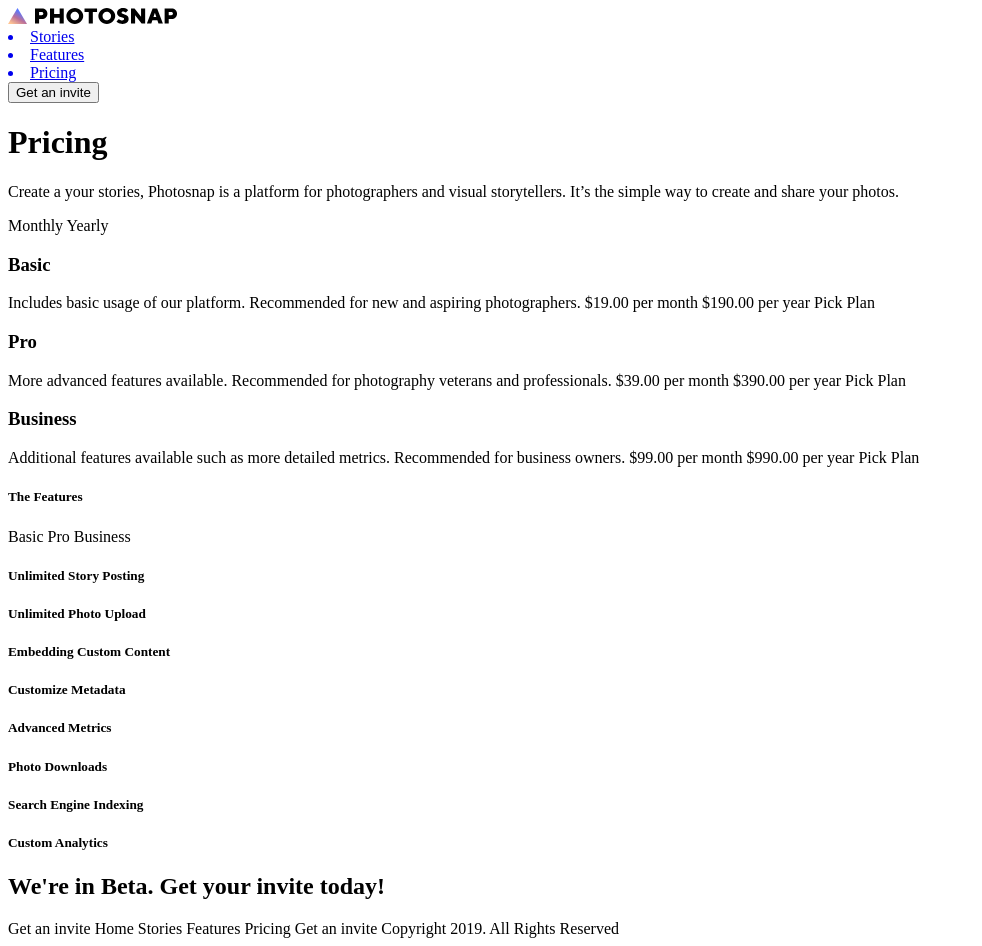
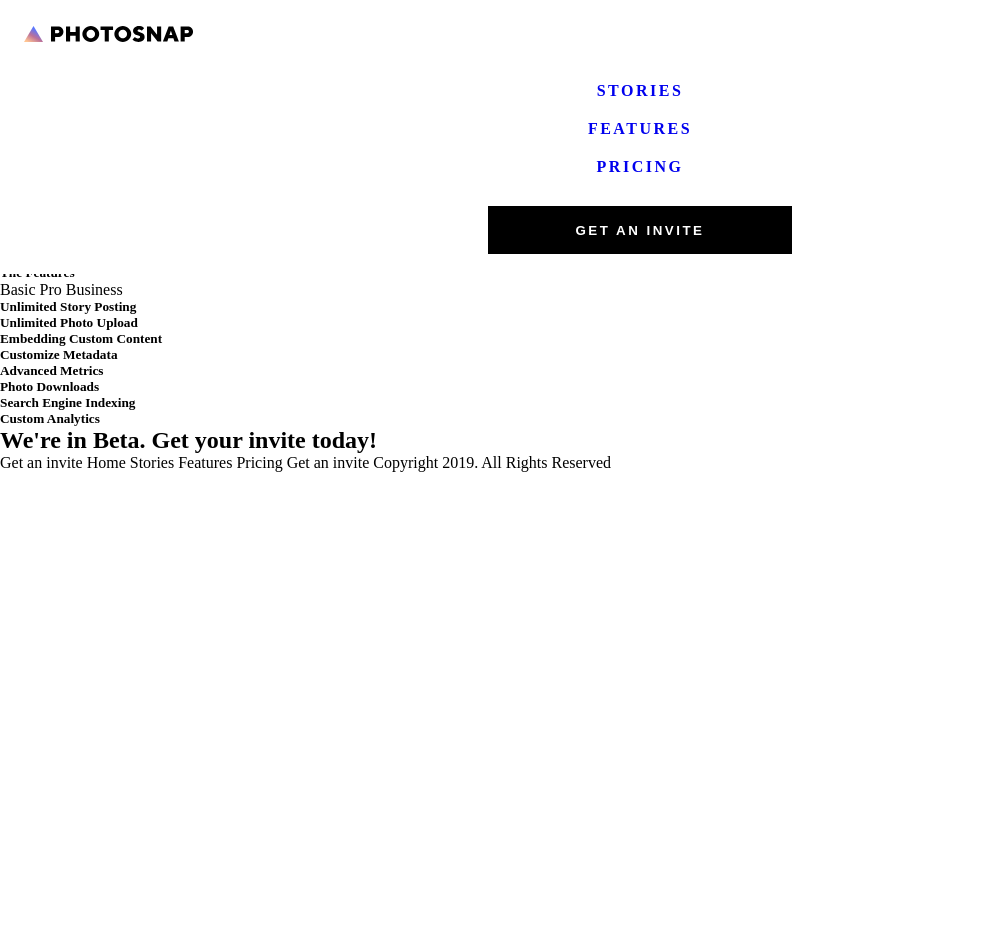
Before and after one commit to oscvrhrr/photosnap-multi-pg-website, a plain HTML site: page pricing.html in a window 1280 px wide. Shown: the whole page, without its empty margins (0-982 px from the left). After the commit the page ends 800 px from the top, so only its background shows below. Drawn offline with Linux system fonts and the light colour scheme.

Commit message:
building nav bar for all pages

```diff
--- a/pricing.html
+++ b/pricing.html
@@ -3,15 +3,14 @@
 <head>
   <meta charset="UTF-8">
   <meta name="viewport" content="width=device-width, initial-scale=1.0">
-
   <link rel="icon" type="image/png" sizes="32x32" href="./assets/favicon-32x32.png">
-
+  <link rel="stylesheet" href="./styles.css">
   <title>Photosnap Website Challenge</title>
 </head>
 <body>
   <header>
     <a href="index.html"><img src="./starter-code/assets/shared/desktop/logo.svg"></a>
-    <nav>
+    <nav class="nav-menu">
       <uo>
         <a href="stories.html"><li>Stories</li></a>
         <a href="features.html"><li>Features</li></a>
--- a/styles.css
+++ b/styles.css
@@ -0,0 +1,74 @@
+
+/* -------- GENERAL STYLES -----------*/
+
+*,
+*::before,
+*::after  {
+    margin: 0;
+    padding: 0;
+    box-sizing: border-box;
+}
+
+body {
+    font-family: 'dm sans';
+}
+
+img {
+    width: 100%;
+}
+
+li,
+uo a {
+    list-style: none;
+    text-decoration: none;
+    letter-spacing: .15625rem;
+    font-weight: bold;
+    text-transform: uppercase;
+    padding: .625rem 0;
+
+}
+
+
+
+/* ---------- MOBILE LAYOUT ----------*/
+
+header {
+    min-height: 4.5rem;
+    max-height: 4.5rem;
+    display: flex;
+    justify-content: space-between;
+    align-items: center;
+    position: relative;
+}
+
+a img,
+div img {
+    width: auto;
+    margin: 0 1.5rem
+}
+
+nav {
+    width: 100%;
+    position: absolute;
+    top: 4.5rem;
+    background-color: white;
+    text-align: center
+}
+
+uo div {
+    border-top: 1px #979797 solid;
+    width: 19rem;
+    margin: 0 auto
+}
+
+uo button {
+    background-color: black;
+    width: 19rem;
+    height: 3rem;
+    border: 0;
+    color: #fff;
+    text-transform: uppercase;
+    margin: 1.25rem 0 1.25rem 0;
+    font-weight: bold;
+    letter-spacing: .15625rem;
+}
```
Also changed, not shown: features.html (+2 -3 lines), index.html (+14 -6 lines), stories.html (+2 -3 lines).
